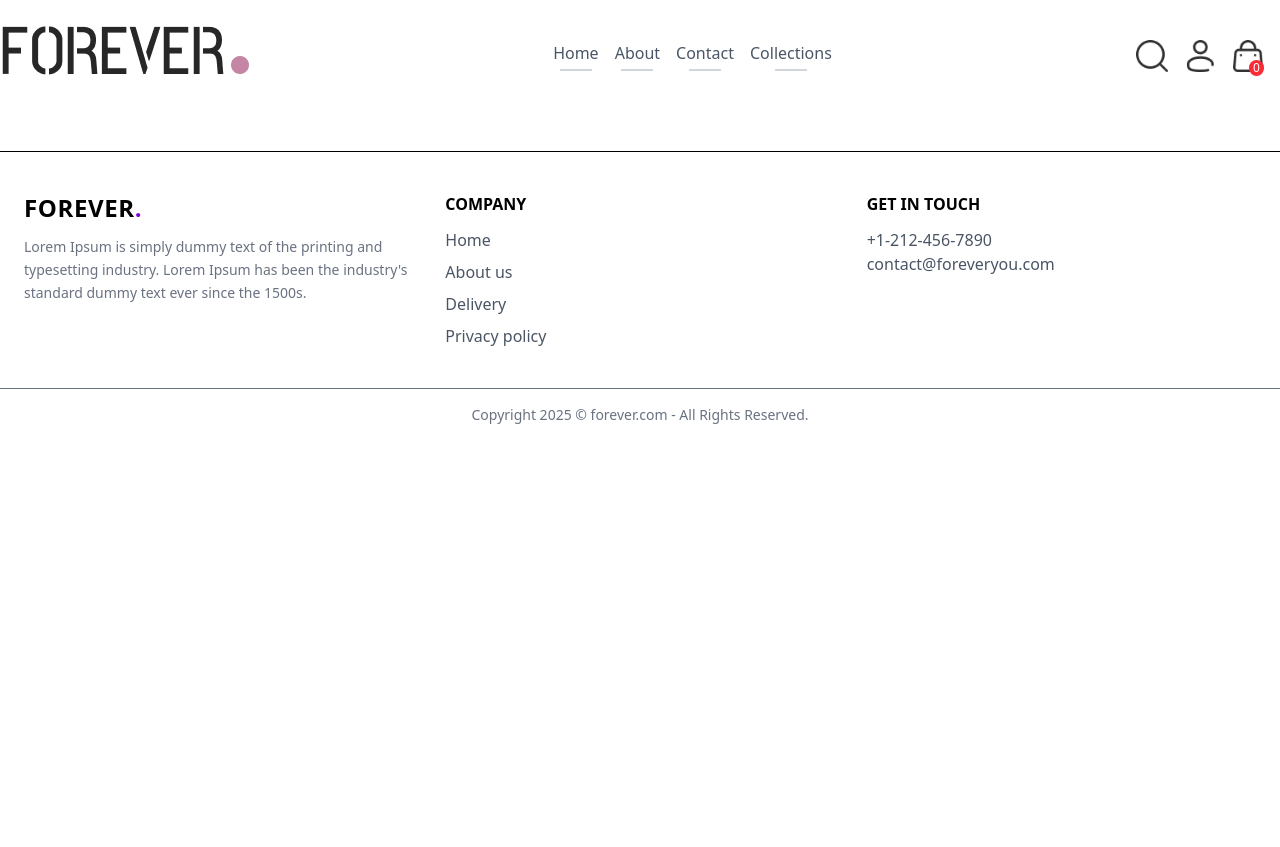
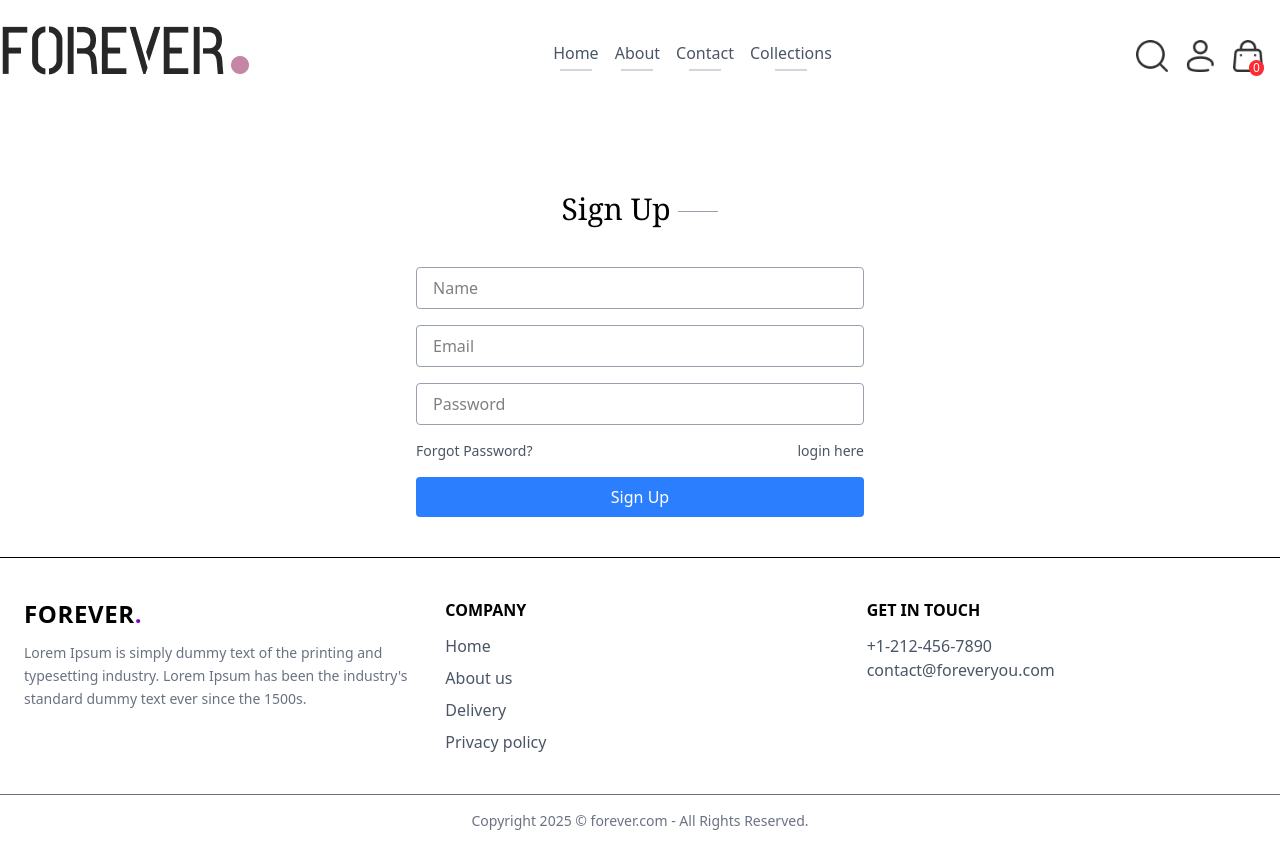
Before and after one commit to m7mdhajjaj/E-commerce-Website-MernStack, a React (Vite) app in the folder fronend/: page /login in a window 1280 px wide. Before the commit the page ends 800 px from the top, so only its background shows below. Built offline with nearby package versions, Linux system fonts and the light colour scheme.

Commit message:
login page

```diff
--- a/fronend/src/components/NavBar.jsx
+++ b/fronend/src/components/NavBar.jsx
@@ -19,7 +19,7 @@ const NavBar = () => {
 </Link>
 
       {/* Links - Desktop */}
-      <div className='flex space-x-4 sm:flex hidden'>
+      <div className=' space-x-4 sm:flex '>
         {["Home", "About", "Contact", "Collections"].map((text) => (
           <div key={text} className="flex flex-col items-center">
             <Link
@@ -45,11 +45,14 @@ const NavBar = () => {
 
         {/* Profile Dropdown */}
         <div className="relative group">
-          <img
+          <Link to="/login">
+           <img
             src={assets.profile_icon}
             alt="Profile Icon"
             className="w-8 h-8 object-contain cursor-pointer"
           />
+          </Link>
+
           <div className="absolute right-0 hidden group-hover:block z-10">
             <div className="bg-white shadow-md rounded-md mt-2 p-4 flex flex-col space-y-2">
               <Link to="/profile" className="text-gray-600 hover:text-gray-800">Profile</Link>
--- a/fronend/src/pages/Login.jsx
+++ b/fronend/src/pages/Login.jsx
@@ -1,10 +1,46 @@
 import React from 'react'
+import { useState } from 'react'
+const Login = () => {
+  const [currentState, setCurrentState] = useState("Sign Up");
+  const onSubmit = (e) => {
+    e.preventDefault();
+  }
 
-const Login = () => {
   return (
-    <div>
+   <form onSubmit={onSubmit} className="max-w-md mx-auto mt-20 flex flex-col items-center">
+  <div className="mb-8 w-full text-center">
+    <p className="text-3xl font-serif font-normal mb-2">{currentState} <span className="inline-block w-10 border-b border-gray-400 align-middle"></span></p>
+  </div>
+  {currentState === "Login" ? " " : <input
+    type="text"
+    placeholder="Name"
+    className="w-full border border-gray-400 px-4 py-2 mb-4 rounded focus:outline-none"
+  />}
 
-    </div>
+  <input
+    type="email"
+    placeholder="Email"
+    className="w-full border border-gray-400 px-4 py-2 mb-4 rounded focus:outline-none"
+  />
+  <input
+    type="password"
+    placeholder="Password"
+    className="w-full border border-gray-400 px-4 py-2 mb-4 rounded focus:outline-none"
+  />
+  <div className="w-full flex justify-between items-center mb-4">
+    <p className="text-sm text-gray-600">Forgot Password?</p>
+    {
+      currentState === "Login" ? (
+        <p onClick={() => setCurrentState("Sign Up")} className=" text-sm text-gray-600 ">create an account? </p>
+      ) : (
+        <p onClick={() => setCurrentState("Login")} className="text-sm text-gray-600">login here </p>
+      )
+    }
+  </div>
+  <button className="w-full bg-blue-500 text-white px-4 py-2 rounded hover:bg-blue-600 transition duration-200">
+    {currentState}
+  </button>
+</form>
   )
 }
 
```
